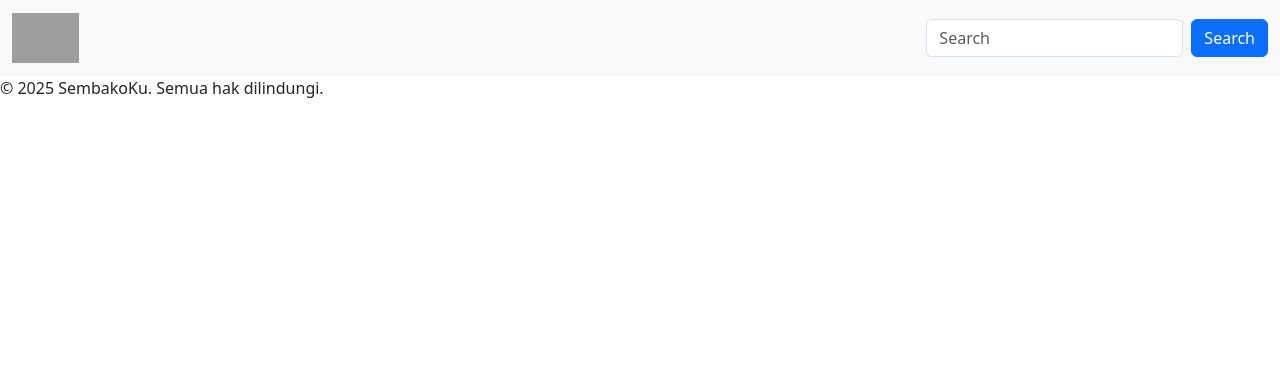
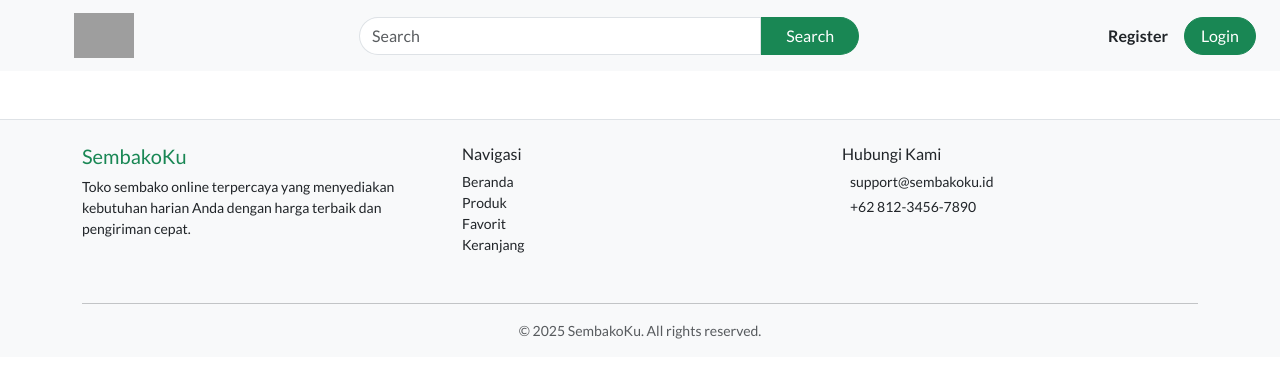
Before and after one commit to aloysiusbian/sistem-toko-sembako, a CodeIgniter 4 app: the page made by app/Views/beranda.php in a window 1280 px wide. Shown: the top 378 px of the page. Run offline with PHP 8.4 and a stand-in for CodeIgniter, Linux system fonts and the light colour scheme; the template is opened without the code that fills it, so the values that code supplies are empty; some libraries are stand-ins or nearby versions; grey boxes are pictures that could not be loaded.

Commit message:
beranda cuy

```diff
--- a/app/Views/beranda.php
+++ b/app/Views/beranda.php
@@ -6,41 +6,93 @@
     <meta name="viewport" content="width=device-width, initial-scale=1.0" />
     <title>Toko Sembako Online</title>
     <link href="https://cdn.jsdelivr.net/npm/bootstrap@5.3.6/dist/css/bootstrap.min.css" rel="stylesheet" integrity="sha384-4Q6Gf2aSP4eDXB8Miphtr37CMZZQ5oXLH2yaXMJ2w8e2ZtHTl7GptT4jmndRuHDT" crossorigin="anonymous">
+    <link href="https://fonts.googleapis.com/css2?family=Lato:wght@300;400;700&display=swap" rel="stylesheet">
+    <style>
+        body {
+            font-family: 'Lato', sans-serif;
+        }
+
+        h1, h2, h3, .fw-bold {
+            font-weight: 700;
+        }
+
+        p, span, a {
+            font-weight: 400;
+        }
+    </style>
+
 </head>
 
 <body>
 
     <header>
-        <nav class="navbar navbar-expand-sm navbar-dark bg-light">
-            <div class="container-fluid">
-                <a class="navbar-brand" href="javascript:void(0)"><img src="LogoSembakoKu.png" alt="SembakoKu" height="50px"></a>
-                <button class="navbar-toggler" type="button" data-bs-toggle="collapse" data-bs-target="#mynavbar">
-                    <span class="navbar-toggler-icon"></span>
-                </button>
-                <div class="collapse navbar-collapse" id="mynavbar">
-                    <ul class="navbar-nav me-auto">
-                        <li class="nav-item">
-                            <a class="nav-link" href="javascript:void(0)">Link</a>
-                        </li>
-                        <li class="nav-item">
-                            <a class="nav-link" href="javascript:void(0)">Link</a>
-                        </li>
-                        <li class="nav-item">
-                            <a class="nav-link" href="javascript:void(0)">Link</a>
-                        </li>
-                    </ul>
-                    <form class="d-flex">
-                        <input class="form-control me-2" type="text" placeholder="Search">
-                        <button class="btn btn-primary" type="button">Search</button>
-                    </form>
+        <nav class="navbar navbar-expand-lg bg-light">
+            <div class="container-fluid d-flex justify-content-between align-items-center px-4">
+                <!-- Logo -->
+                <a class="navbar-brand d-flex align-items-center" href="#">
+                    <img src="LogoSembakoKu.png" alt="SembakoKu" height="45" style="padding-left: 50px;" class="me-2">
+                </a>
+
+                <!-- Search Bar -->
+                <form class="d-flex flex-grow-1 mx-4" style="max-width: 500px;">
+                    <input class="form-control rounded-start-pill" type="search" placeholder="Search">
+                    <button class="btn btn-success rounded-end-pill px-4" type="submit">Search</button>
+                </form>
+
+                <!-- Icons + Auth Buttons -->
+                <div class="d-flex align-items-center gap-3">
+                    <a href="#" class="text-success fs-5"><i class="bi bi-house-door-fill"></i></a>
+                    <a href="#" class="text-success fs-5"><i class="bi bi-heart-fill"></i></a>
+                    <a href="#" class="text-success fs-5"><i class="bi bi-cart-fill"></i></a>
+                    <a href="#" class="text-dark fw-semibold text-decoration-none">Register</a>
+                    <button class="btn btn-success rounded-pill px-3">Login</button>
                 </div>
             </div>
         </nav>
     </header>
 
-    <footer>
-        &copy; 2025 SembakoKu. Semua hak dilindungi.
+
+    <footer class="bg-light text-dark mt-5 pt-4 pb-3 border-top">
+        <div class="container">
+            <div class="row">
+
+                <!-- Tentang SembakoKu -->
+                <div class="col-md-4 mb-3">
+                    <h5 class="text-success">SembakoKu</h5>
+                    <p class="small">Toko sembako online terpercaya yang menyediakan kebutuhan harian Anda dengan harga terbaik dan pengiriman cepat.</p>
+                </div>
+
+                <!-- Link Navigasi -->
+                <div class="col-md-4 mb-3">
+                    <h6 class="text-dark">Navigasi</h6>
+                    <ul class="list-unstyled small">
+                        <li><a href="#" class="text-decoration-none text-dark">Beranda</a></li>
+                        <li><a href="#" class="text-decoration-none text-dark">Produk</a></li>
+                        <li><a href="#" class="text-decoration-none text-dark">Favorit</a></li>
+                        <li><a href="#" class="text-decoration-none text-dark">Keranjang</a></li>
+                    </ul>
+                </div>
+
+                <!-- Kontak & Sosial Media -->
+                <div class="col-md-4 mb-3">
+                    <h6 class="text-dark">Hubungi Kami</h6>
+                    <p class="small mb-1"><i class="bi bi-envelope-fill me-2"></i> support@sembakoku.id</p>
+                    <p class="small mb-1"><i class="bi bi-telephone-fill me-2"></i> +62 812-3456-7890</p>
+                    <div>
+                        <a href="#" class="text-success me-3 fs-5"><i class="bi bi-facebook"></i></a>
+                        <a href="#" class="text-success me-3 fs-5"><i class="bi bi-instagram"></i></a>
+                        <a href="#" class="text-success fs-5"><i class="bi bi-whatsapp"></i></a>
+                    </div>
+                </div>
+            </div>
+
+            <hr>
+            <div class="text-center small text-muted">
+                &copy; 2025 SembakoKu. All rights reserved.
+            </div>
+        </div>
     </footer>
+
 
 </body>
 
```
